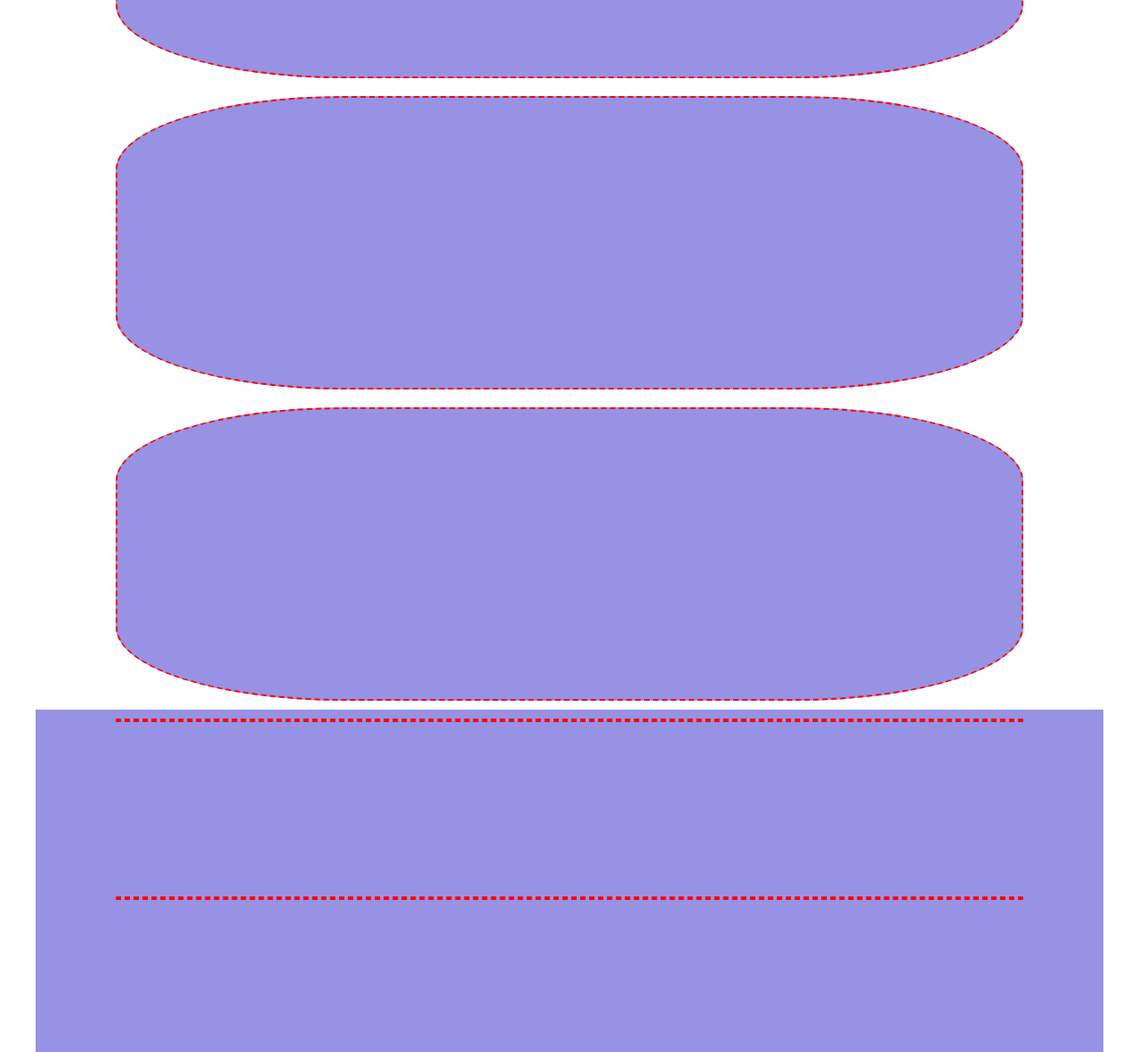
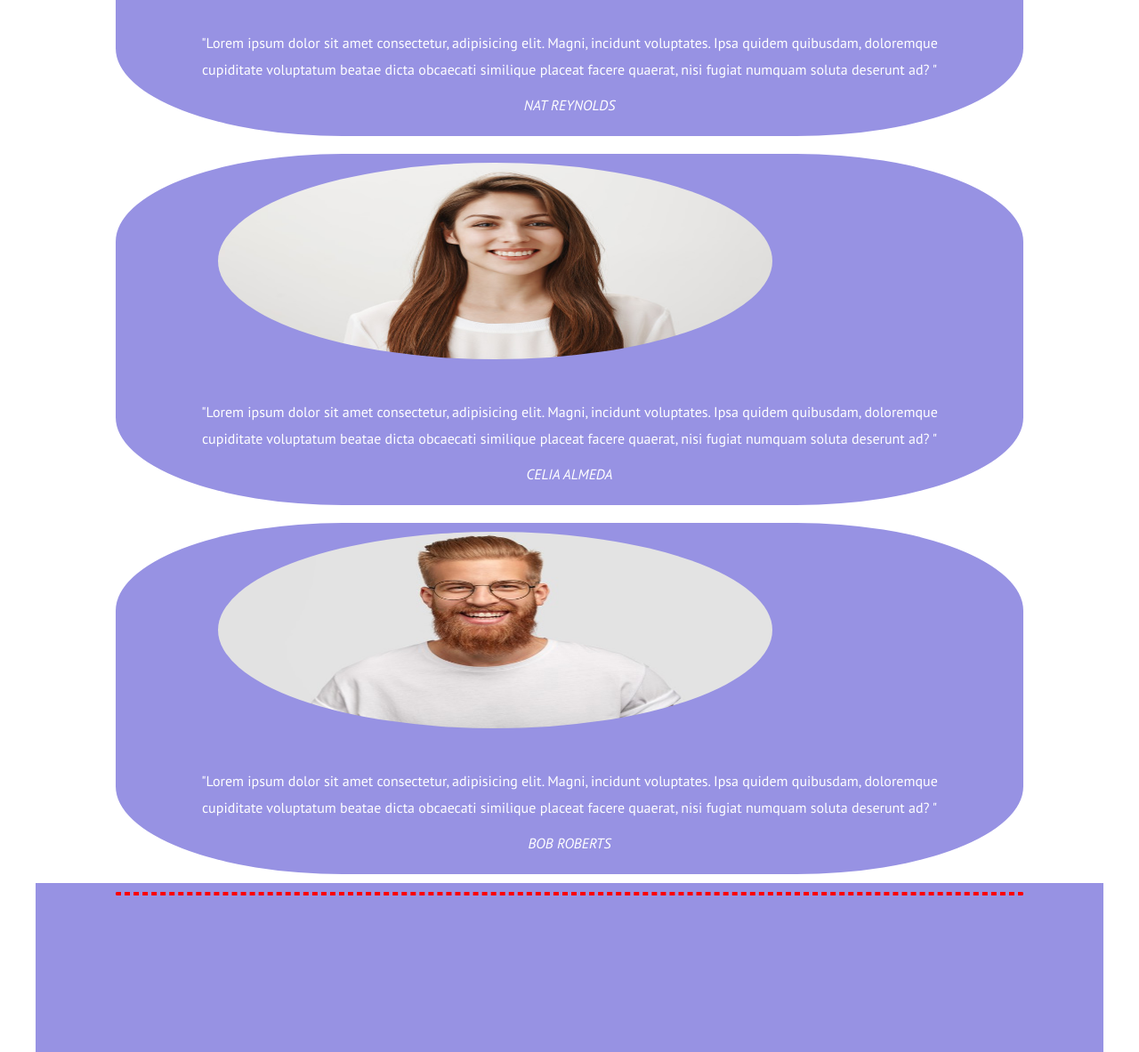
Before and after one commit to antonionovelli92/htmlcss-responsive-layout, a plain HTML site: page index.html in a window 1280 px wide. Shown: the part 4732-5915 px from the top of the page at 89% size. Drawn offline with Linux system fonts and the light colour scheme.

Commit message:
add card purple img

```diff
--- a/css/style.css
+++ b/css/style.css
@@ -267,10 +267,20 @@ p,
 .main-persons .card-text {
     text-align: center;
     line-height: 30px;
+
 }
 
 .main-persons .bg-purple {
     border-radius: 25%;
+}
+
+
+
+.main-persons img {
+    border-radius: 50%;
+    height: 221px;
+    width: 70%;
+    margin: 10px 50px;
 }
 
 /* ! MAIN-STARTED */
--- a/index.html
+++ b/index.html
@@ -121,7 +121,7 @@
         <div class="main-persons">
             <div class="row">
                 <div class="col">
-                    <div class="card border">
+                    <div class="card">
                         <div class="card-text">
                             <h3>TESTIMONIALS</h3>
                             <h2 class="mr-v10 purple">We are committed expert partners</h2>
@@ -131,13 +131,37 @@
                     </div>
                 </div>
                 <div class="col">
-                    <div class="card bg-purple border"></div>
+                    <div class="card bg-purple">
+                        <div class="card-image">
+                            <img src="img/testimonial1.jpg" alt="">
+                        </div>
+                        <div class="card-text white">
+                            <p class="white mr-v10">"Lorem ipsum dolor sit amet consectetur, adipisicing elit. Magni, incidunt voluptates. Ipsa quidem quibusdam, doloremque cupiditate voluptatum beatae dicta obcaecati similique placeat facere quaerat, nisi fugiat numquam soluta deserunt ad? "</p>
+                            <address>NAT REYNOLDS</address>
+                        </div>
+                    </div>
                 </div>
                 <div class="col">
-                    <div class="card bg-purple border"></div>
+                    <div class="card bg-purple">
+                        <div class="card-image">
+                            <img src="img/testimonial2.jpg" alt="">
+                        </div>
+                        <div class="card-text white">
+                            <p class="white mr-v10">"Lorem ipsum dolor sit amet consectetur, adipisicing elit. Magni, incidunt voluptates. Ipsa quidem quibusdam, doloremque cupiditate voluptatum beatae dicta obcaecati similique placeat facere quaerat, nisi fugiat numquam soluta deserunt ad? "</p>
+                            <address>CELIA ALMEDA</address>
+                        </div>
+                    </div>
                 </div>
                 <div class="col">
-                    <div class="card bg-purple border"></div>
+                    <div class="card bg-purple">
+                        <div class="card-image">
+                            <img src="img/testimonial3.jpg" alt="">
+                        </div>
+                        <div class="card-text white">
+                            <p class="white mr-v10">"Lorem ipsum dolor sit amet consectetur, adipisicing elit. Magni, incidunt voluptates. Ipsa quidem quibusdam, doloremque cupiditate voluptatum beatae dicta obcaecati similique placeat facere quaerat, nisi fugiat numquam soluta deserunt ad? "</p>
+                            <address>BOB ROBERTS</address>
+                        </div>
+                    </div>
                 </div>
 
             </div>
```
